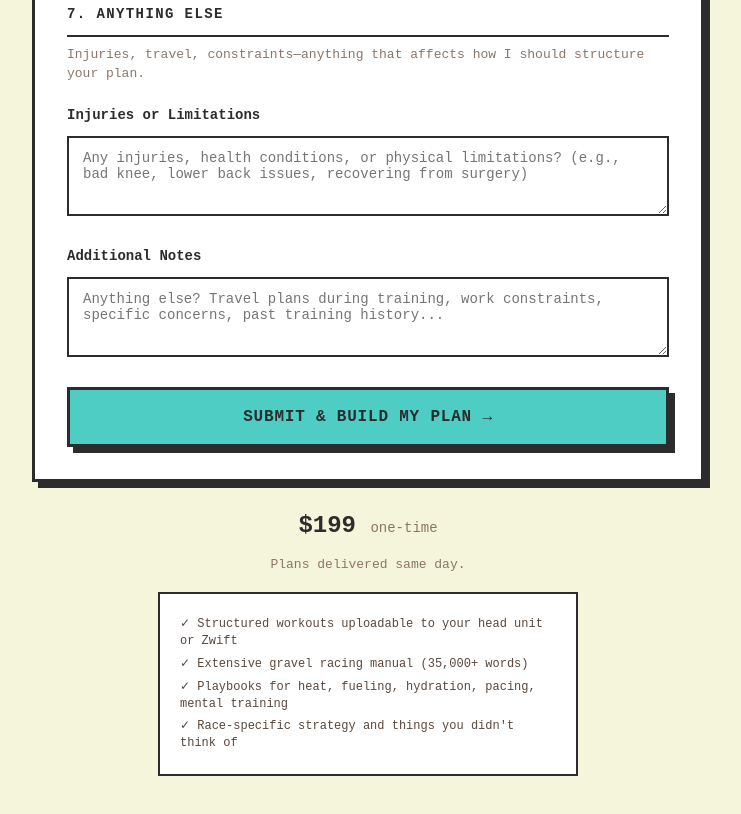
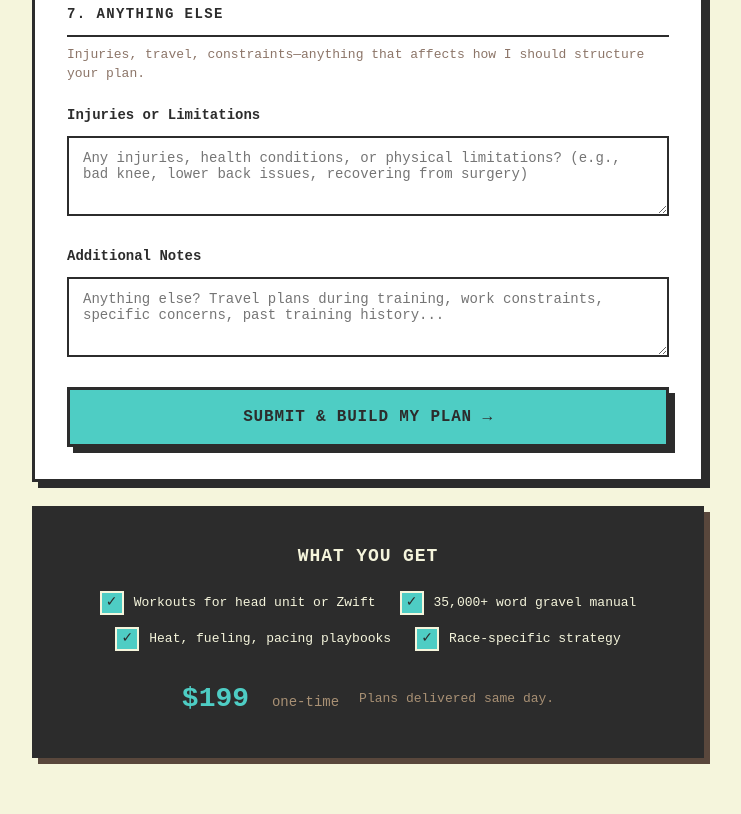
Before and after one commit to wattgod/training-plans-component, a plain HTML site: page training-plan-questionnaire.html in a window 1280 px wide. Shown: the part 3236-4050 px from the top of the page, without its empty margins (272-1013 px from the left). Drawn offline with Linux system fonts and the light colour scheme; a web font is replaced by a local one.

Commit message:
Restyle footer to match dark CTA block design with turquoise checkmarks

```diff
--- a/training-plan-questionnaire.html
+++ b/training-plan-questionnaire.html
@@ -215,26 +215,91 @@
         .submit-btn:hover { transform: translate(3px, 3px); box-shadow: 3px 3px 0 var(--gg-charcoal); }
         .submit-btn:disabled { opacity: 0.6; cursor: not-allowed; transform: none; box-shadow: 6px 6px 0 var(--gg-charcoal); }
 
-        /* Price footer */
-        .price-footer { text-align: center; margin-top: 24px; }
-        .price { font-size: 24px; font-weight: 700; color: var(--gg-charcoal); }
-        .price span { font-size: 14px; color: var(--gg-muted); font-weight: 400; }
-        .delivery { font-size: 13px; color: var(--gg-muted); margin-top: 8px; }
-        .includes-list {
-            margin-top: 16px;
-            text-align: left;
-            max-width: 420px;
-            margin-left: auto;
-            margin-right: auto;
-            background: var(--gg-white);
-            border: 2px solid var(--gg-charcoal);
-            padding: 16px 20px;
+        /* CTA Footer Block */
+        .cta-footer-block {
+            background: var(--gg-charcoal);
+            padding: 32px;
+            margin-top: 24px;
+            text-align: center;
+            border: 3px solid var(--gg-charcoal);
+            box-shadow: 6px 6px 0 var(--gg-brown);
         }
-        .includes-item {
-            font-size: 12px;
-            color: var(--gg-brown);
-            margin: 6px 0;
-            line-height: 1.4;
+
+        .cta-footer-title {
+            color: #F5F5DC;
+            font-size: 18px;
+            font-weight: 700;
+            text-transform: uppercase;
+            margin-bottom: 20px;
+            letter-spacing: 0.05em;
+        }
+
+        .cta-includes-row {
+            display: flex;
+            justify-content: center;
+            gap: 24px;
+            margin-bottom: 12px;
+            flex-wrap: wrap;
+        }
+
+        .cta-includes-item {
+            display: flex;
+            align-items: center;
+            gap: 10px;
+            color: #F5F5DC;
+            font-size: 13px;
+        }
+
+        .cta-includes-icon {
+            width: 24px;
+            height: 24px;
+            background: var(--gg-turquoise);
+            border: 2px solid #F5F5DC;
+            display: flex;
+            align-items: center;
+            justify-content: center;
+            font-size: 14px;
+            color: var(--gg-charcoal);
+            flex-shrink: 0;
+        }
+
+        .cta-footer-price {
+            margin-top: 24px;
+            display: flex;
+            justify-content: center;
+            align-items: center;
+            gap: 20px;
+            flex-wrap: wrap;
+        }
+
+        .cta-price {
+            color: var(--gg-turquoise);
+            font-size: 28px;
+            font-weight: 700;
+        }
+
+        .cta-price span {
+            font-size: 14px;
+            color: #A89074;
+            font-weight: 400;
+            margin-left: 6px;
+        }
+
+        .cta-delivery {
+            color: #A89074;
+            font-size: 13px;
+        }
+
+        @media (max-width: 600px) {
+            .cta-includes-row {
+                flex-direction: column;
+                align-items: center;
+                gap: 10px;
+            }
+            .cta-footer-price {
+                flex-direction: column;
+                gap: 8px;
+            }
         }
 
         /* Messages */
@@ -645,14 +710,33 @@
             </button>
         </form>
 
-        <div class="price-footer">
-            <div class="price">$199 <span>one-time</span></div>
-            <div class="delivery">Plans delivered same day.</div>
-            <div class="includes-list">
-                <div class="includes-item">✓ Structured workouts uploadable to your head unit or Zwift</div>
-                <div class="includes-item">✓ Extensive gravel racing manual (35,000+ words)</div>
-                <div class="includes-item">✓ Playbooks for heat, fueling, hydration, pacing, mental training</div>
-                <div class="includes-item">✓ Race-specific strategy and things you didn't think of</div>
+        <div class="cta-footer-block">
+            <div class="cta-footer-title">What You Get</div>
+
+            <div class="cta-includes-row">
+                <div class="cta-includes-item">
+                    <div class="cta-includes-icon">✓</div>
+                    <span>Workouts for head unit or Zwift</span>
+                </div>
+                <div class="cta-includes-item">
+                    <div class="cta-includes-icon">✓</div>
+                    <span>35,000+ word gravel manual</span>
+                </div>
+            </div>
+            <div class="cta-includes-row">
+                <div class="cta-includes-item">
+                    <div class="cta-includes-icon">✓</div>
+                    <span>Heat, fueling, pacing playbooks</span>
+                </div>
+                <div class="cta-includes-item">
+                    <div class="cta-includes-icon">✓</div>
+                    <span>Race-specific strategy</span>
+                </div>
+            </div>
+
+            <div class="cta-footer-price">
+                <div class="cta-price">$199 <span>one-time</span></div>
+                <div class="cta-delivery">Plans delivered same day.</div>
             </div>
         </div>
     </div>
```
